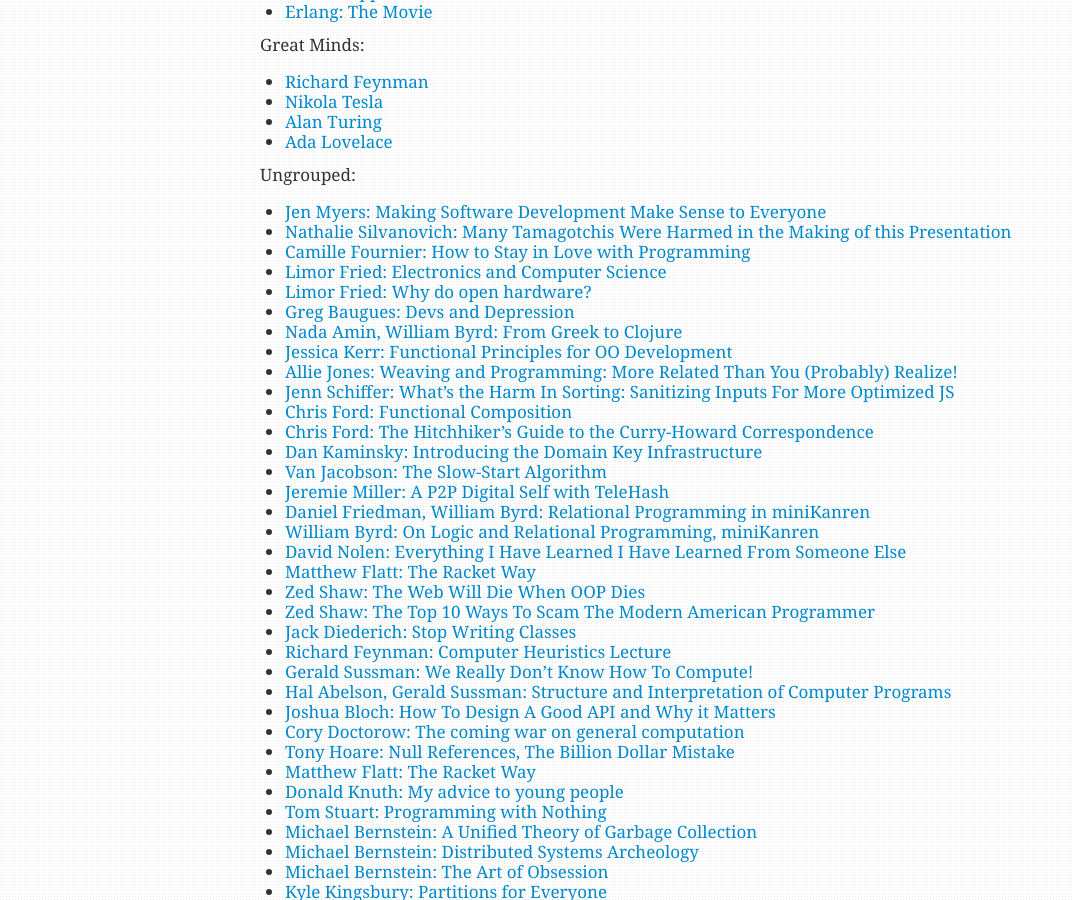
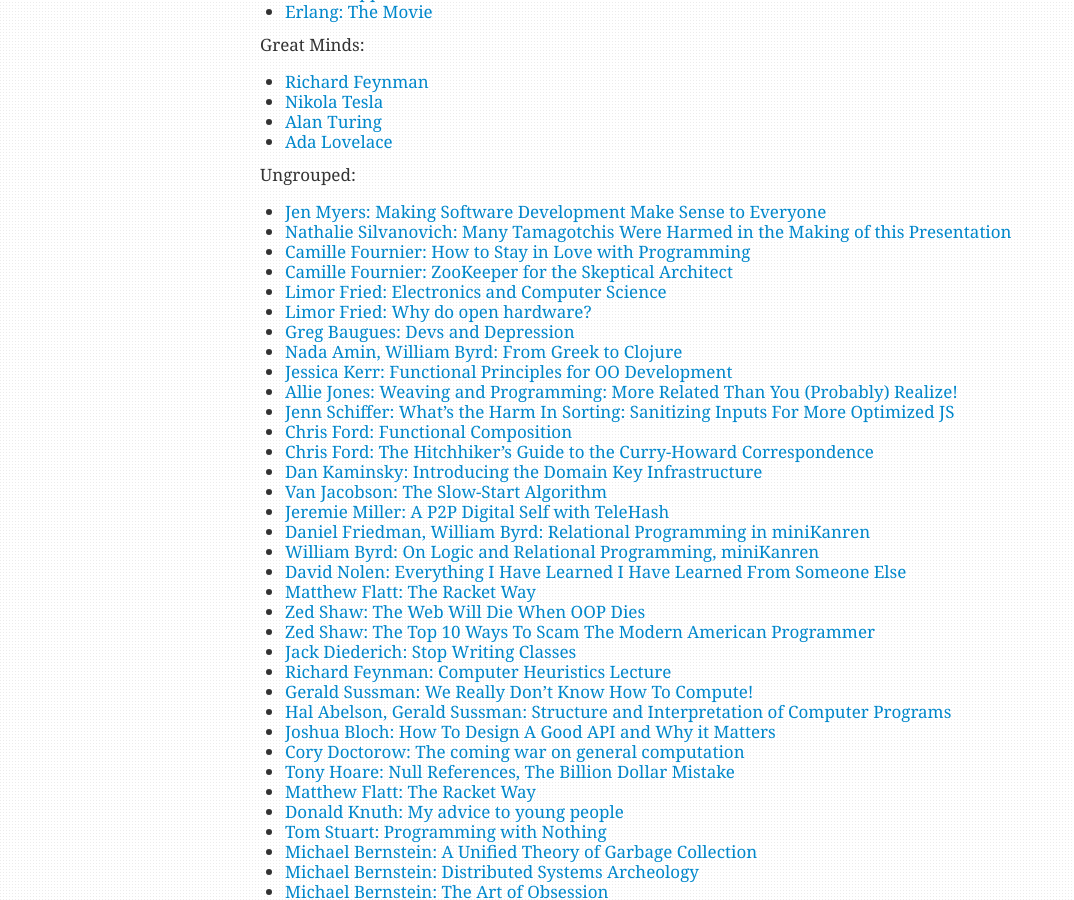
Before and after one commit to igorw/weblog, a Jekyll site: the page built from videoshelf.md, in a window 1280 px wide and 900 px high, scrolled down 763 px. Shown: the whole window, without its empty margins (0-1074 px from the left). Built offline with Jekyll 4.4.1, drawn with Linux system fonts in a browser that asks for light colours; Markdown is read by kramdown in place of the engine named in the settings.

Commit message:
new camille

```diff
--- a/videoshelf.md
+++ b/videoshelf.md
@@ -55,6 +55,7 @@
 * [Jen Myers: Making Software Development Make Sense to Everyone](http://www.infoq.com/presentations/software-development-everyone)
 * [Nathalie Silvanovich: Many Tamagotchis Were Harmed in the Making of this Presentation](https://www.youtube.com/watch?v=WOJfUcCOhJ0)
 * [Camille Fournier: How to Stay in Love with Programming](https://www.youtube.com/watch?v=sc8sc-ELMhA)
+* [Camille Fournier: ZooKeeper for the Skeptical Architect](http://www.infoq.com/presentations/zookeeper-use-case)
 * [Limor Fried: Electronics and Computer Science](https://www.youtube.com/watch?v=LLaDIEr8cWE)
 * [Limor Fried: Why do open hardware?](https://www.youtube.com/watch?v=UYRhupdnUcY)
 * [Greg Baugues: Devs and Depression](https://www.youtube.com/watch?v=yFIa-Mc2KSk)
```
